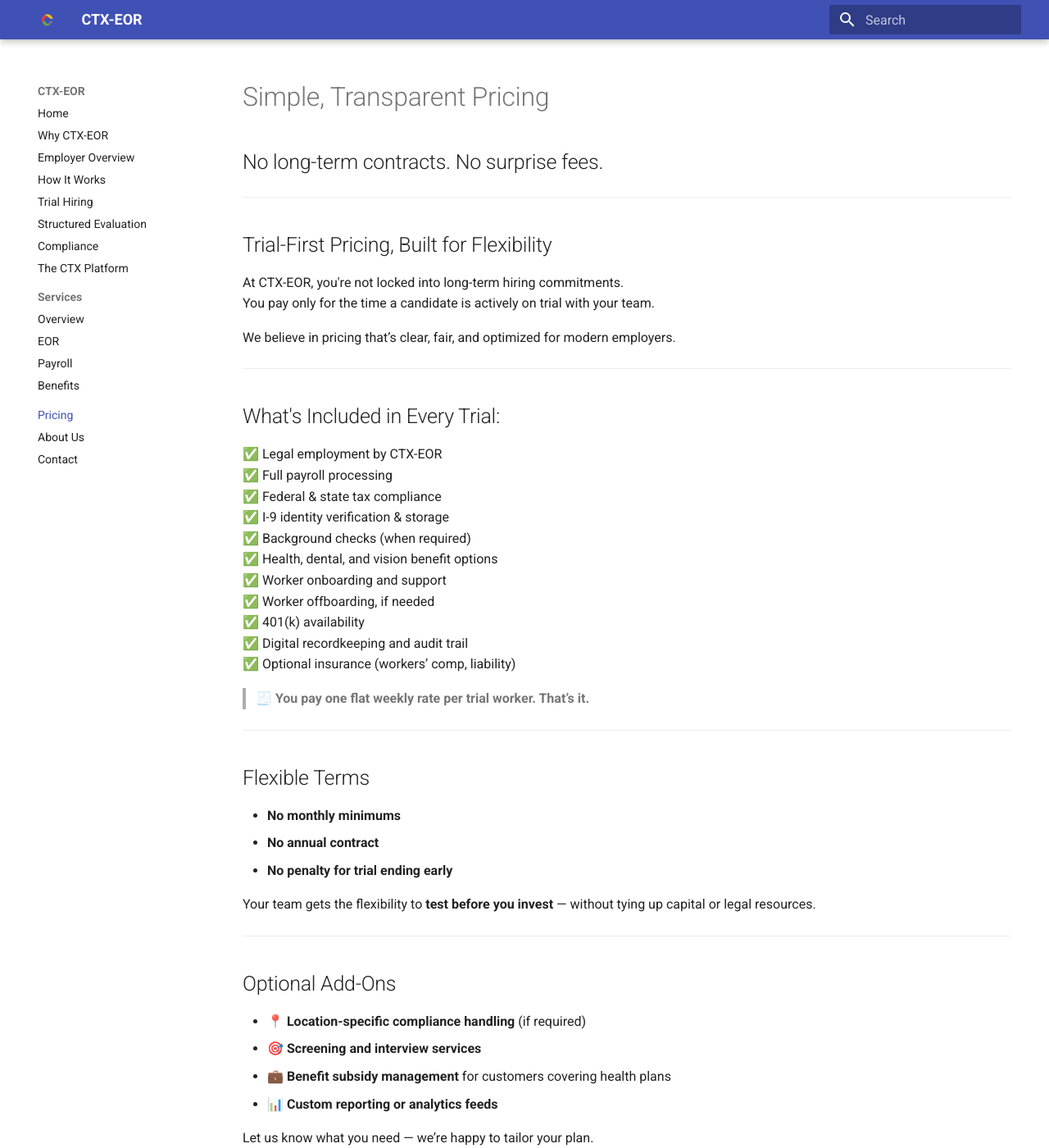
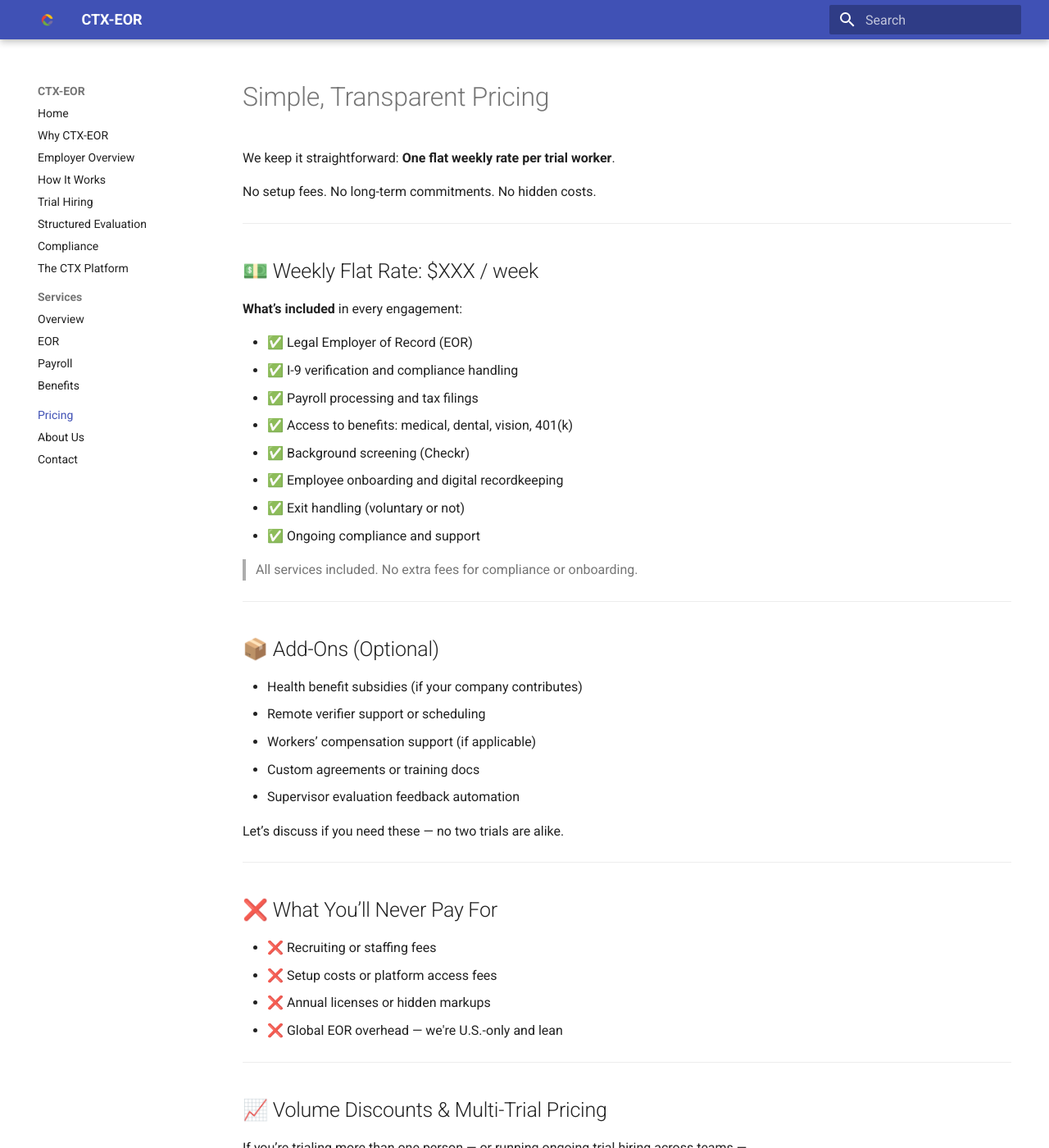
Before and after one commit to cirrusflyer275ds/ctx-eor-site, an MkDocs documentation site: the page built from docs/pricing.md, in a window 1280 px wide and 1400 px high. Shown: the whole window at 82% size. Built offline with MkDocs 1.6.1 and Material for MkDocs 9.7.7, drawn with Linux system fonts in a browser that asks for light colours; some of the changed text lies outside the part shown.

Commit message:
Update pricing.md
updated pricing page

```diff
--- a/docs/pricing.md
+++ b/docs/pricing.md
@@ -5,75 +5,64 @@
 ---
 
 # Simple, Transparent Pricing
-## No long-term contracts. No surprise fees.
+
+We keep it straightforward: **One flat weekly rate per trial worker**.
+
+No setup fees. No long-term commitments. No hidden costs.
 
 ---
 
-## Trial-First Pricing, Built for Flexibility
+## 💵 Weekly Flat Rate: $XXX / week
 
-At CTX-EOR, you're not locked into long-term hiring commitments.
-You pay only for the time a candidate is actively on trial with your team.
+**What’s included** in every engagement:
 
-We believe in pricing that’s clear, fair, and optimized for modern employers.
+- ✅ Legal Employer of Record (EOR)
+- ✅ I-9 verification and compliance handling
+- ✅ Payroll processing and tax filings
+- ✅ Access to benefits: medical, dental, vision, 401(k)
+- ✅ Background screening (Checkr)
+- ✅ Employee onboarding and digital recordkeeping
+- ✅ Exit handling (voluntary or not)
+- ✅ Ongoing compliance and support
+
+> All services included. No extra fees for compliance or onboarding.
 
 ---
 
-## What's Included in Every Trial:
+## 📦 Add-Ons (Optional)
 
-✅ Legal employment by CTX-EOR
-✅ Full payroll processing
-✅ Federal & state tax compliance
-✅ I-9 identity verification & storage
-✅ Background checks (when required)
-✅ Health, dental, and vision benefit options
-✅ Worker onboarding and support
-✅ Worker offboarding, if needed
-✅ 401(k) availability
-✅ Digital recordkeeping and audit trail
-✅ Optional insurance (workers’ comp, liability)
+- Health benefit subsidies (if your company contributes)
+- Remote verifier support or scheduling
+- Workers’ compensation support (if applicable)
+- Custom agreements or training docs
+- Supervisor evaluation feedback automation
 
-> 🧾 **You pay one flat weekly rate per trial worker. That’s it.**
+Let’s discuss if you need these — no two trials are alike.
 
 ---
 
-## Flexible Terms
+## ❌ What You’ll Never Pay For
 
-- **No monthly minimums**
-- **No annual contract**
-- **No penalty for trial ending early**
-
-Your team gets the flexibility to **test before you invest** — without tying up capital or legal resources.
+- ❌ Recruiting or staffing fees
+- ❌ Setup costs or platform access fees
+- ❌ Annual licenses or hidden markups
+- ❌ Global EOR overhead — we're U.S.-only and lean
 
 ---
 
-## Optional Add-Ons
+## 📈 Volume Discounts & Multi-Trial Pricing
 
-- 📍 **Location-specific compliance handling** (if required)
-- 🎯 **Screening and interview services**
-- 💼 **Benefit subsidy management** for customers covering health plans
-- 📊 **Custom reporting or analytics feeds**
+If you’re trialing more than one person — or running ongoing trial hiring across teams —
+let’s talk. We offer flexible models for:
 
-Let us know what you need — we’re happy to tailor your plan.
+- Multiple simultaneous workers
+- Ongoing trial pipelines
+- Regional or seasonal needs
 
 ---
 
-## Need an Estimate?
+## ⚡ See What It Could Look Like
 
-We’ll give you a simple per-worker weekly quote based on:
-
-- Work location (for tax purposes)
-- Desired benefits package
-- Job classification
+Let us model a sample engagement for you — no obligation, no hard sell.
 
 [📅 Book a Free Consultation](contact.md)
-
----
-
-## Built for Small Teams, Designed to Scale
-
-We work with startups, nonprofits, and growing companies — not just large enterprises.
-
-If you’re hiring 1, 5, or 15 workers, we’re ready.
-If you’re expanding nationally, we’ll grow with you.
-
----
```
